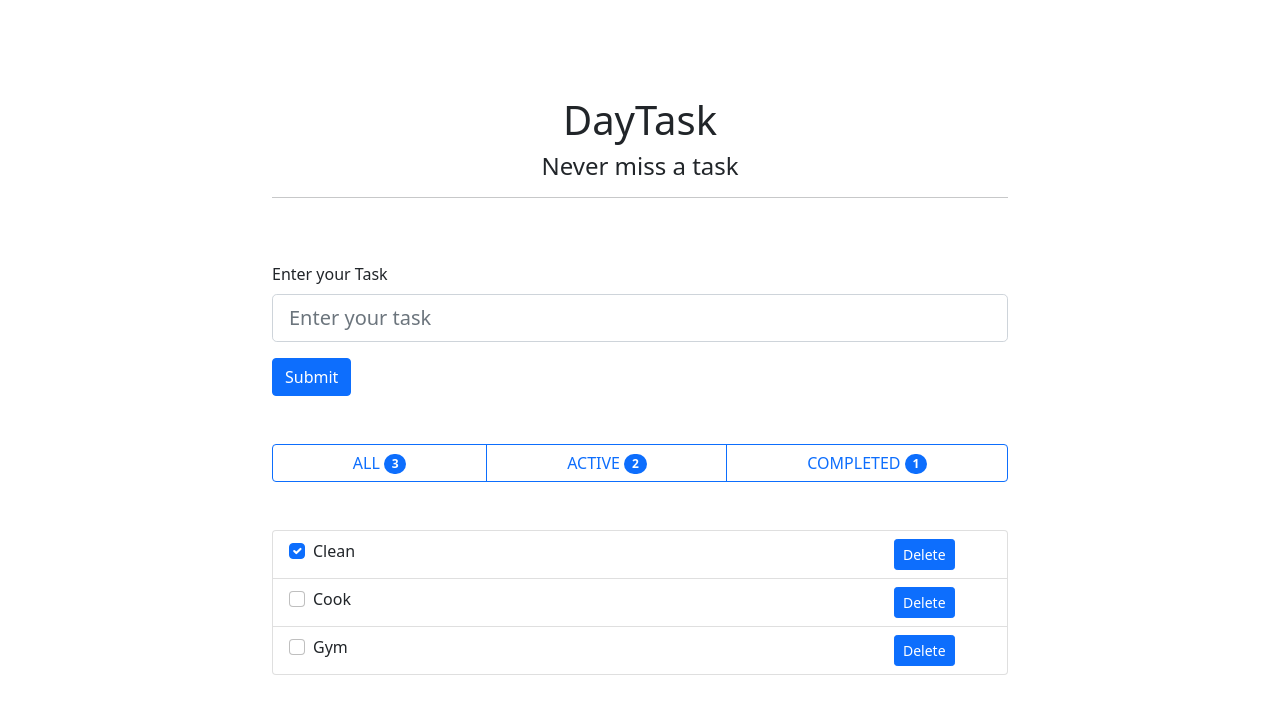
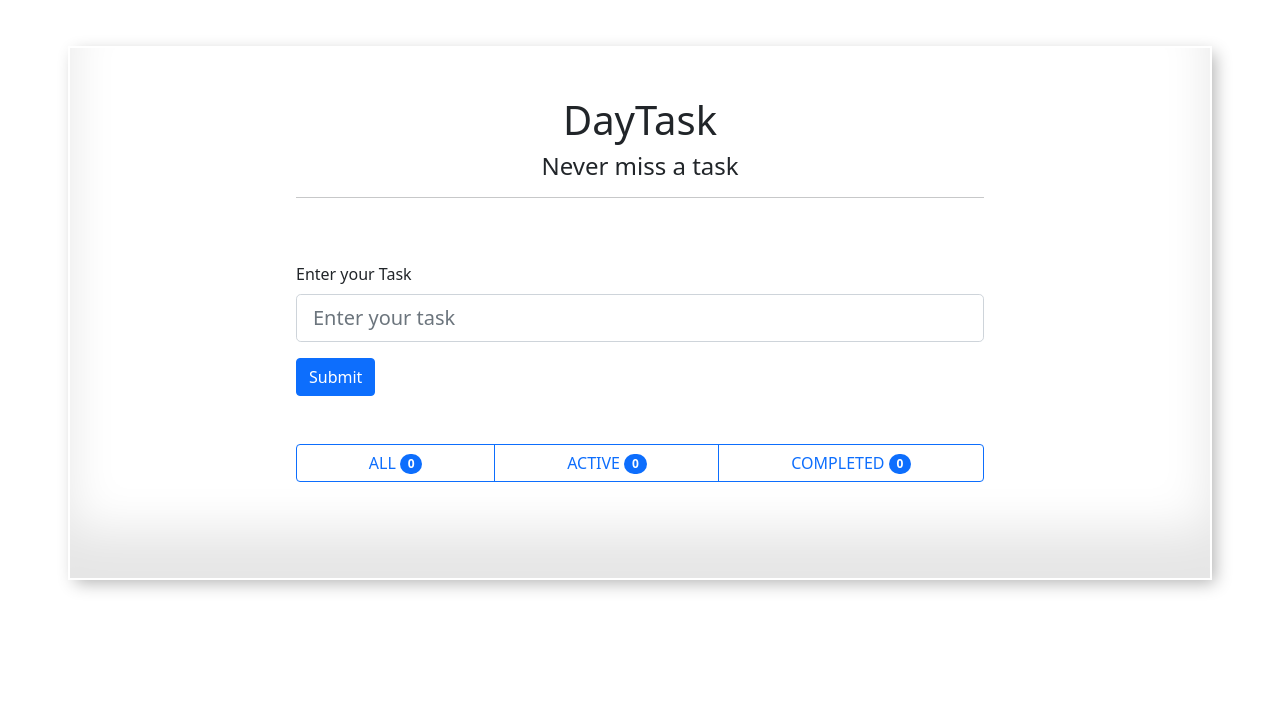
Before and after one commit to rodolphonapoleon/todo-app, a React (Create React App) app: page / in a window 1280 px wide. Shown: the top 714 px of the page. Built offline with nearby package versions, Linux system fonts and the light colour scheme.

Commit message:
fixed logic

```diff
--- a/src/App.css
+++ b/src/App.css
@@ -1,5 +1,7 @@
 .Todo-body {
   background-color: white;
+  box-shadow: inset 0 -3em 3em rgba(0, 0, 0, 0.1), 0 0 0 2px rgb(255, 255, 255),
+    0.3em 0.3em 1em rgba(0, 0, 0, 0.3);
 }
 
 body {
--- a/src/App.js
+++ b/src/App.js
@@ -8,14 +8,40 @@ import FilterButton from "./components/FilterButton";
 import { useState } from "react";
 import { nanoid } from "nanoid";
 
-const filters = [
-  { filterName: "ALL", filterQuantity: "3" },
-  { filterName: "ACTIVE", filterQuantity: "2" },
-  { filterName: "COMPLETED", filterQuantity: "1" },
-];
+const FILTER_MAP = {
+  ALL: () => true,
+  ACTIVE: (task) => !task.completed,
+  COMPLETED: (task) => task.completed,
+};
+
+const bname = Object.keys(FILTER_MAP);
 
 function App(props) {
   const [allTasks, setallTasks] = useState(props.tasks);
+
+  const filters = [
+    { filterName: bname[0], filterQuantity: `${allTasks.length}` },
+    {
+      filterName: bname[1],
+      filterQuantity: `${allTasks.filter((task) => !task.completed).length}`,
+    },
+    {
+      filterName: bname[2],
+      filterQuantity: `${allTasks.filter((task) => task.completed).length}`,
+    },
+  ];
+
+  const [filter, setFilter] = useState("ALL");
+
+  function toggleCompleted(id) {
+    const updatedTasks = allTasks.map((task) => {
+      if (id === task.id) {
+        return { ...task, completed: !task.completed };
+      }
+      return task;
+    });
+    setallTasks(updatedTasks);
+  }
 
   function addTask(name) {
     const newTask = {
@@ -33,22 +59,27 @@ function App(props) {
 
   const filterList = filters.map((button) => (
     <FilterButton
+      key={button.filterName}
       filterName={button.filterName}
       filterQuantity={button.filterQuantity}
+      setFilter={setFilter}
     />
   ));
-  const taskList = allTasks.map((task) => (
+  const taskList = allTasks
+    .filter(FILTER_MAP[filter])
+    .map((task) => (
       <Todo
         id={task.id}
         name={task.name}
         completed={task.completed}
         key={task.id}
         deleteTask={deleteTask}
+        toggleCompleted={toggleCompleted}
       />
     ));
   return (
-    <Container className="mt-5">
-      <Row className="justify-content-center Todo-body">
+    <Container className="mt-5 Todo-body px-5">
+      <Row className="justify-content-center">
         <Col md="8" className="text-center my-5">
           <div>
             <h1>DayTask</h1>
--- a/src/components/FilterButton.js
+++ b/src/components/FilterButton.js
@@ -3,7 +3,10 @@ import { Button, Badge } from "react-bootstrap";
 
 export default function FilterButton(props) {
   return (
-    <Button variant="outline-primary">
+    <Button
+      variant="outline-primary"
+      onClick={() => props.setFilter(props.filterName)}
+    >
       {props.filterName}{" "}
       <Badge variant="success" pill>
         {props.filterQuantity}
--- a/src/components/FormInput.js
+++ b/src/components/FormInput.js
@@ -8,7 +8,6 @@ export default function FormInput(props) {
   function handleChange(e) {
     setName(e.target.value);
   }
-  console.log(name);
   function handleSubmit(e) {
     e.preventDefault();
     if (!name) return;
--- a/src/components/Todo.js
+++ b/src/components/Todo.js
@@ -4,15 +4,16 @@ import "bootstrap/dist/css/bootstrap.min.css";
 export default function Todo(props) {
   return (
     <ListGroupItem>
-      <Row>
-        <Col md="10">
+      <Row className="px-3">
+        <Col sm="10">
           <Form.Check
             type="checkbox"
             label={props.name}
             defaultChecked={props.completed}
+            onChange={() => props.toggleCompleted(props.id)}
           ></Form.Check>
         </Col>
-        <Col md="2">
+        <Col sm="2">
           <Button
             type="button"
             size="sm"
--- a/src/index.js
+++ b/src/index.js
@@ -5,9 +5,9 @@ import App from "./App";
 import reportWebVitals from "./reportWebVitals";
 
 const DATA = [
-  { id: "todo-1", name: "Clean", completed: true },
-  { id: "todo-2", name: "Cook", completed: false },
-  { id: "todo-3", name: "Gym", completed: false },
+  // { id: "todo-1", name: "Clean", completed: true },
+  // { id: "todo-2", name: "Cook", completed: true },
+  // { id: "todo-3", name: "Gym", completed: false },
 ];
 
 ReactDOM.render(
```
Lines whose indentation alone changed are shown as unchanged.
